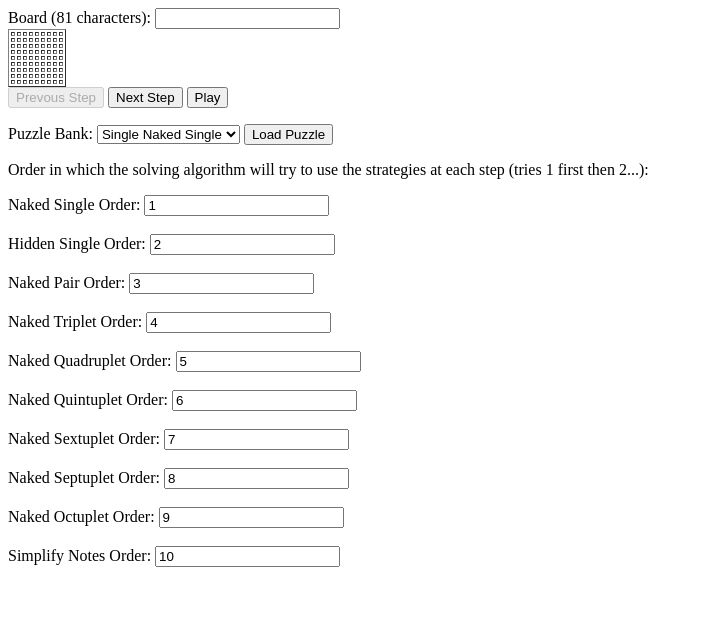
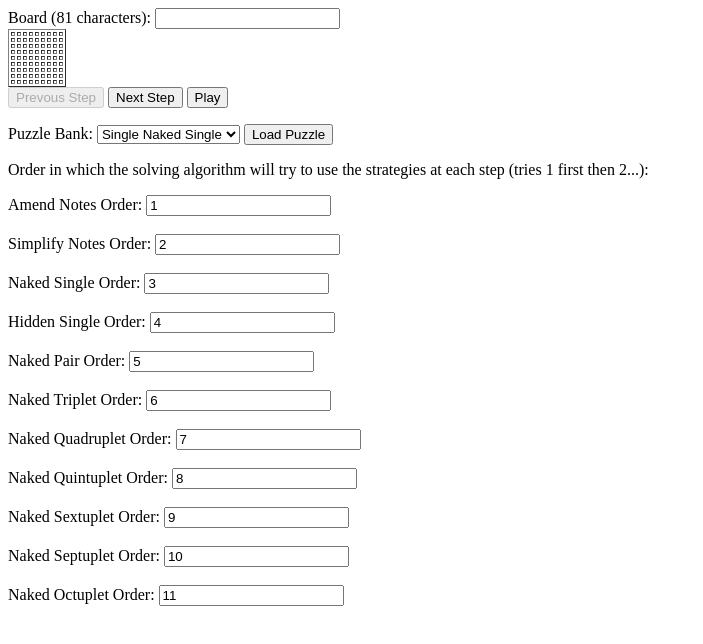
Before and after one commit to Sudokuru/Sudokuru, a website: page Generator/Demo/demo.html in a window 1280 px wide. Shown: the whole page, without its empty margins (0-703 px from the left). Drawn offline with Linux system fonts and the light colour scheme.

Commit message:
Added amend notes strategy to Demo and updated default algorithm

```diff
--- a/Generator/Demo/app.ts
+++ b/Generator/Demo/app.ts
@@ -54,7 +54,10 @@ app.get('/solver/nextStep', (req, res) => {
     let board: string[][] = getBoardArray(req.query.board);
     let algorithm: StrategyEnum[] = new Array();
     for (let i: number = 1; i <= StrategyEnum.COUNT; i++) {
-        if (Number(req.query.nakedSingle) === i) {
+        if (Number(req.query.amendNotes) === i) {
+            algorithm.push(StrategyEnum.AMEND_NOTES);
+        }
+        else if (Number(req.query.nakedSingle) === i) {
             algorithm.push(StrategyEnum.NAKED_SINGLE);
         }
         else if (Number(req.query.hiddenSingle) === i) {
--- a/Generator/Demo/demo.html
+++ b/Generator/Demo/demo.html
@@ -124,34 +124,37 @@
         </select>
         <button id="loadPuzzle" onClick="loadPuzzle()">Load Puzzle</button>
         <p>Order in which the solving algorithm will try to use the strategies at each step (tries 1 first then 2...):</p>
+        <label for="amendNotes">Amend Notes Order:</label>
+        <input type="number" id="amendNotes" value="1">
+        <br><br>
+        <label for="simplifyNotes">Simplify Notes Order:</label>
+        <input type="number" id="simplifyNotes" value="2">
+        <br><br>
         <label for="nakedSingle">Naked Single Order:</label>
-        <input type="number" id="nakedSingle" value="1">
+        <input type="number" id="nakedSingle" value="3">
         <br><br>
         <label for="hiddenSingle">Hidden Single Order:</label>
-        <input type="number" id="hiddenSingle" value="2">
+        <input type="number" id="hiddenSingle" value="4">
         <br><br>
         <label for="nakedPair">Naked Pair Order:</label>
-        <input type="number" id="nakedPair" value="3">
+        <input type="number" id="nakedPair" value="5">
         <br><br>
         <label for="nakedTriplet">Naked Triplet Order:</label>
-        <input type="number" id="nakedTriplet" value="4">
+        <input type="number" id="nakedTriplet" value="6">
         <br><br>
         <label for="nakedQuadruplet">Naked Quadruplet Order:</label>
-        <input type="number" id="nakedQuadruplet" value="5">
+        <input type="number" id="nakedQuadruplet" value="7">
         <br><br>
         <label for="nakedQuintuplet">Naked Quintuplet Order:</label>
-        <input type="number" id="nakedQuintuplet" value="6">
+        <input type="number" id="nakedQuintuplet" value="8">
         <br><br>
         <label for="nakedSextuplet">Naked Sextuplet Order:</label>
-        <input type="number" id="nakedSextuplet" value="7">
+        <input type="number" id="nakedSextuplet" value="9">
         <br><br>
         <label for="nakedSeptuplet">Naked Septuplet Order:</label>
-        <input type="number" id="nakedSeptuplet" value="8">
+        <input type="number" id="nakedSeptuplet" value="10">
         <br><br>
         <label for="nakedOctuplet">Naked Octuplet Order:</label>
-        <input type="number" id="nakedOctuplet" value="9">
-        <br><br>
-        <label for="simplifyNotes">Simplify Notes Order:</label>
-        <input type="number" id="simplifyNotes" value="10">
+        <input type="number" id="nakedOctuplet" value="11">
     </body>
 </html>
--- a/Generator/Demo/script.ts
+++ b/Generator/Demo/script.ts
@@ -19,6 +19,7 @@ const NEXT_NAKED_SEXTUPLET:string = "&nakedSextuplet=";
 const NEXT_NAKED_SEPTUPLET:string = "&nakedSeptuplet=";
 const NEXT_NAKED_OCTUPLET:string = "&nakedOctuplet=";
 const NEXT_SIMPLIFY_NOTES:string = "&simplifyNotes=";
+const NEXT_AMEND_NOTES:string = "&amendNotes=";
 const CANDIDATES:string = "123456789";
 const EMPTY_CELL = "0";
 const SINGLE_NAKED_SINGLE = "439275618051896437876143592342687951185329746697451283928734165563912874714568329";
@@ -341,6 +342,9 @@ function getStrategyOrder():string {
     algorithm += NEXT_SIMPLIFY_NOTES;
     algorithm += (<HTMLInputElement>document.getElementById("simplifyNotes")).value;
 
+    algorithm += NEXT_AMEND_NOTES;
+    algorithm += (<HTMLInputElement>document.getElementById("amendNotes")).value;
+
     return algorithm;
 }
 
```
